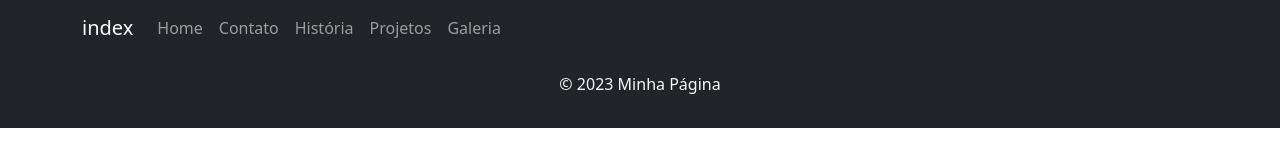
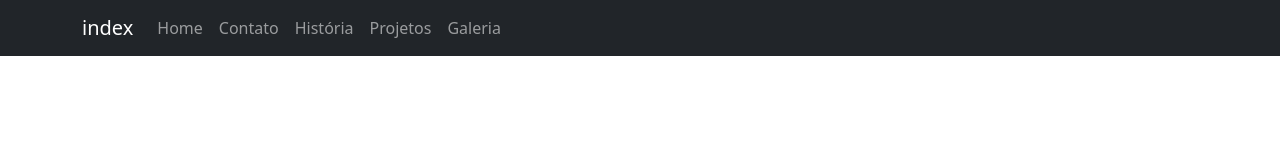
Before and after one commit to ReachM/trabalhofront, a plain HTML site: page paginas/index.html in a window 1280 px wide. Drawn offline with nearby package versions, Linux system fonts and the light colour scheme.

Commit message:
Update index.html

```diff
--- a/paginas/index.html
+++ b/paginas/index.html
@@ -36,11 +36,6 @@
             </div>
         </div>
     </nav>
-    <footer class="bg-dark text-light text-center py-3">
-        <div class="container">
-            <p>&copy; 2023 Minha Página</p>
-        </div>
-    </footer>
 
     <script src="https://cdn.jsdelivr.net/npm/bootstrap@5.3.0/dist/js/bootstrap.bundle.min.js"></script>
 </body>
```
